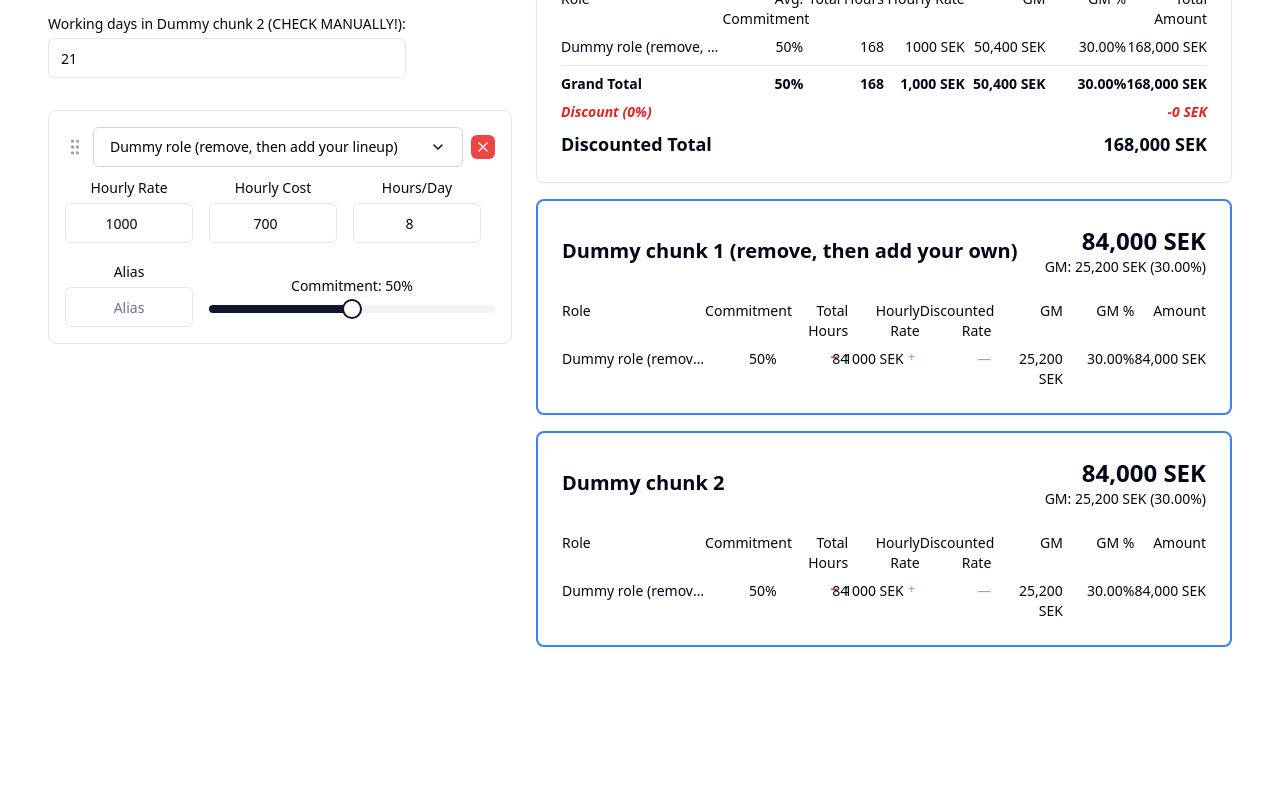
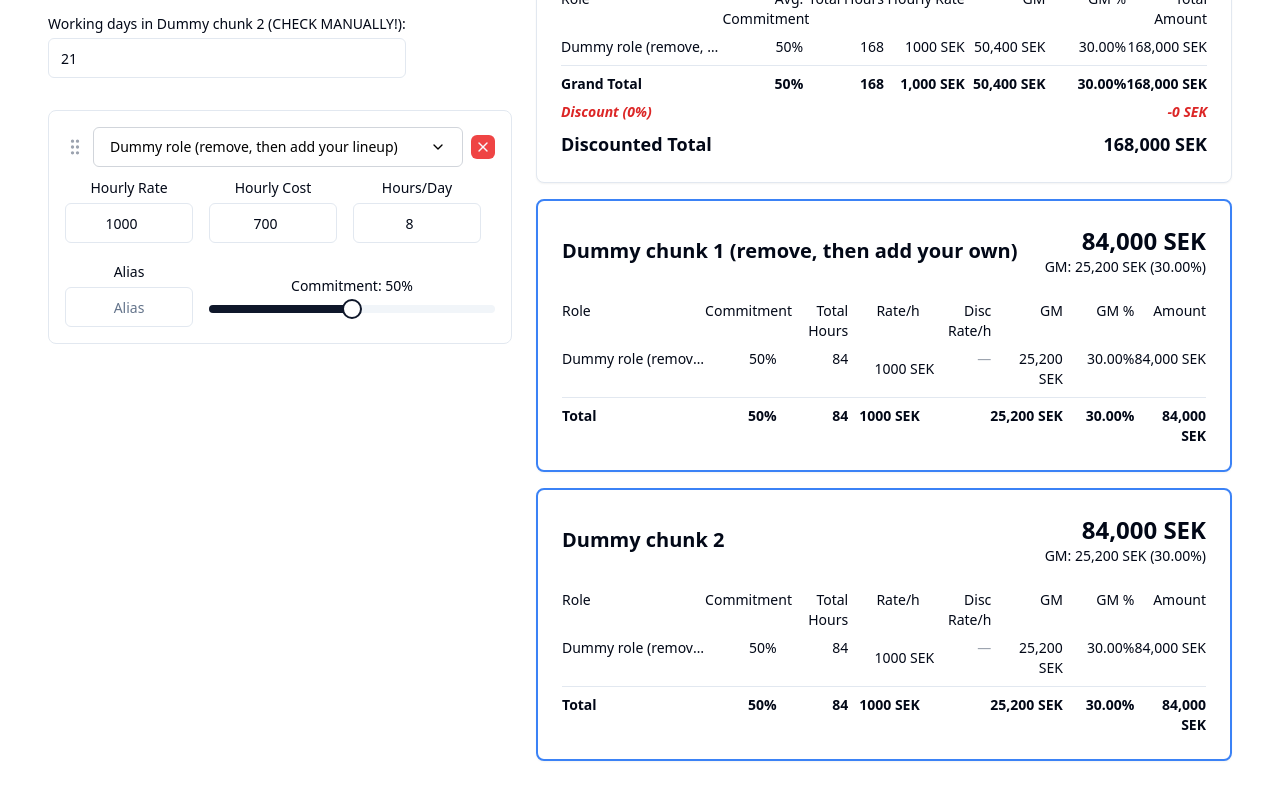
Before and after one commit to anders-brunoson/quotecalc, a React (Vite) app: page / in a window 1280 px wide. Shown: the part 594-1394 px from the top of the page. Before the commit the page ends 1289 px from the top, so only its background shows below. Built offline with nearby package versions, Linux system fonts and the light colour scheme.

Commit message:
moving on

```diff
--- a/src/components/BudgetCalculator.jsx
+++ b/src/components/BudgetCalculator.jsx
@@ -60,6 +60,10 @@ const QuoteCalculator = () => {
   const [discount, setDiscount] = useState(0);
   const [roleDiscounts, setRoleDiscounts] = useState({});
   const [version, setVersion] = useState(VERSION);
+
+  const repeatTimer = useRef(null);
+  const repeatInterval = useRef(null);
+  const [isHolding, setIsHolding] = useState(false);
 
   const [roles, setRoles] = useState([
     { id: '1', name: 'Dummy role (remove, then add your lineup)', code: '303', alias: '' },
@@ -677,6 +681,35 @@ const QuoteCalculator = () => {
     });
   };
 
+  // Add new handlers for mouse down events
+  const handleMouseDown = (handler, roleId, chunk) => {
+    // Execute the action immediately
+    handler(roleId, chunk);
+
+    // Set up the hold-to-repeat functionality
+    setIsHolding(true);
+
+    // Start a timer for the initial delay
+    repeatTimer.current = setTimeout(() => {
+      // Start repeating the action
+      repeatInterval.current = setInterval(() => {
+        handler(roleId, chunk);
+      }, 50); // Repeat every 50ms for smooth operation
+    }, 400); // Initial delay of 400ms before rapid repeat starts
+  };
+
+  // Add new handler for mouse up/leave events
+  const handleMouseUp = () => {
+    cleanupTimers();
+  };
+
+  // Clean up timers when component unmounts
+  useEffect(() => {
+    return () => {
+      cleanupTimers();
+    };
+  }, []);
+
   const handleDownloadCSV = () => {
     const csvContent = generateCSV(budget, roles, chunks, commitments, hourlyRates, workingDays);
     downloadCSV(csvContent);
@@ -809,6 +842,18 @@ const QuoteCalculator = () => {
       monetary: grossMargin,
       percentage: grossMarginPercentage
     };
+  };
+
+  const cleanupTimers = () => {
+    if (repeatTimer.current) {
+      clearTimeout(repeatTimer.current);
+      repeatTimer.current = null;
+    }
+    if (repeatInterval.current) {
+      clearInterval(repeatInterval.current);
+      repeatInterval.current = null;
+    }
+    setIsHolding(false);
   };
 
   return (
@@ -1241,8 +1286,8 @@ const QuoteCalculator = () => {
   <span className="col-span-2 text-left">Role</span>
   <span className="text-right">Commitment</span>
   <span className="text-right">Total Hours</span>
-  <span className="text-right">Hourly Rate</span>
-  <span className="text-right">Discounted Rate</span>
+  <span className="text-right">Rate/h</span>
+  <span className="text-right">Disc Rate/h</span>
   <span className="text-right">GM</span>
   <span className="text-right">GM %</span>
   <span className="text-right">Amount</span>
@@ -1268,30 +1313,39 @@ const QuoteCalculator = () => {
       <span className="text-right">{hours[role.id] || 0}</span>
 
       {/* Hourly Rate cell with +/- controls */}
-      <div className="flex items-right justify-end gap-2">
-        <div className="inline-flex items-right">
+      <span className="text-right min-w-[90px] inline-flex items-center justify-end gap-0 group">
+        <div className="inline-flex items-center opacity-0 group-hover:opacity-100 transition-opacity">
+          {discount > 0 && (
+            <Button
+              variant="ghost"
+              size="icon"
+              className="h-4 w-4 p-0 text-green-600 hover:text-green-700 hover:bg-green-50"
+              title="Increase rate by 1 SEK"
+              onMouseDown={() => handleMouseDown(handleIncreaseRate, role.id, period)}
+              onMouseUp={handleMouseUp}
+              onMouseLeave={handleMouseUp}
+              onTouchStart={() => handleMouseDown(handleIncreaseRate, role.id, period)}
+              onTouchEnd={handleMouseUp}
+            >
+              <span className="text-xs font-bold">+</span>
+            </Button>
+          )}
           <Button
             variant="ghost"
             size="icon"
-            className="h-4 w-4 p-0 text-red-600 hover:text-red-700 hover:bg-red-50 -mr-1"
+            className="h-4 w-4 p-0 text-red-600 hover:text-red-700 hover:bg-red-50"
             title="Decrease rate by 1 SEK"
-            onClick={() => handleDecreaseRate(role.id, period)}
+            onMouseDown={() => handleMouseDown(handleDecreaseRate, role.id, period)}
+            onMouseUp={handleMouseUp}
+            onMouseLeave={handleMouseUp}
+            onTouchStart={() => handleMouseDown(handleDecreaseRate, role.id, period)}
+            onTouchEnd={handleMouseUp}
           >
             <span className="text-xs font-bold">−</span>
           </Button>
-          <span className="text-right min-w-[70px] px-1">{originalRate} SEK</span>
-          <Button
-            variant="ghost"
-            size="icon"
-            className="h-4 w-4 p-0 text-green-600 hover:text-green-700 hover:bg-green-50 -ml-1"
-            title="Increase rate by 1 SEK"
-            onClick={() => handleIncreaseRate(role.id, period)}
-            disabled={!discount}
-          >
-            <span className="text-xs font-bold">+</span>
-          </Button>
         </div>
-      </div>
+        <span className="px-1">{originalRate} SEK</span>
+      </span>
 
       {/* Effective Rate Cell */}
       <span className="text-right">
@@ -1307,6 +1361,29 @@ const QuoteCalculator = () => {
     </div>
   );
 })}
+
+                    <div className="grid grid-cols-9 font-bold pt-2 border-t">
+                      <span className="col-span-2 text-left">Total</span>
+                      <span className="text-right">
+                        {Object.values(commitments).reduce((sum, value) => sum + (value || 0), 0)}%
+                      </span>
+                      <span className="text-right">
+                        {Object.values(hours).reduce((sum, value) => sum + (value || 0), 0)}
+                      </span>
+                      <span className="text-right">
+                        {calculateAverageHourlyRate({ hours, breakdown })} SEK
+                      </span>
+                      <span className="col-span-2 text-right">
+                        {formatCurrency(totalGrossMargin)} SEK
+                      </span>
+                      <span className="text-right">
+                        {totalGrossMarginPercentage?.toFixed(2)}%
+                      </span>
+                      <span className="text-right">
+                        {formatCurrency(total)} SEK
+                      </span>
+                    </div>
+
                   </div>
                 </CardContent>
               )}
```
